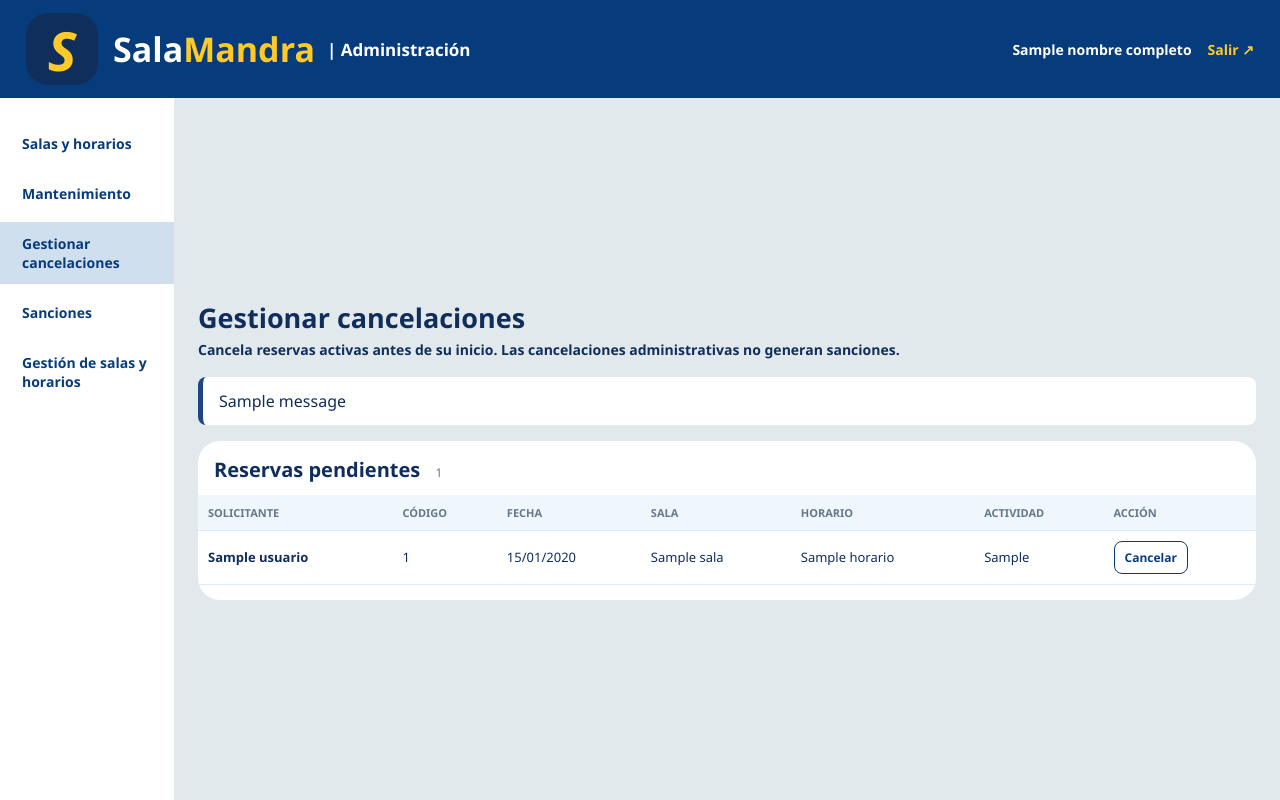
After one commit to Sebas0032/SalaMandra, a Django app: template reservas/templates/reservas/gestion_cancelaciones.html in a window 1280 px wide. The commit adds this page. Run offline with Django 5.2, Linux system fonts and the light colour scheme; the template is opened without the code that fills it: most values are stand-ins (such as "Sample title", 1, 10 or a date in 2020); one stand-in notice (Sample message) is shown.

Commit message:
Add password confirmation and admin cancellation management

```diff
--- a/cuentas/templates/cuentas/registro.html
+++ b/cuentas/templates/cuentas/registro.html
@@ -37,6 +37,9 @@
             <label for="password">Contraseña de SalaMandra</label>
             <input type="password" id="password" name="password" maxlength="128" autocomplete="new-password" required>
 
+            <label for="password_confirmation">Confirmar contraseña</label>
+            <input type="password" id="password_confirmation" name="password_confirmation" maxlength="128" autocomplete="new-password" required>
+
             <button type="submit">Crear cuenta</button>
         </form>
 
--- a/cuentas/views.py
+++ b/cuentas/views.py
@@ -17,6 +17,7 @@ def register_view(request):
         codigo_usuario = request.POST.get("codigo_usuario", "").strip()
         email = request.POST.get("email", "").strip()
         password = request.POST.get("password", "")
+        password_confirmation = request.POST.get("password_confirmation", "")
         valores = {"codigo_usuario": codigo_usuario, "email": email}
 
         try:
@@ -32,6 +33,8 @@ def register_view(request):
                 raise RegistrationError("Ingresa un correo válido.") from exc
             if len(password) > 128:
                 raise RegistrationError("La contraseña no puede superar 128 caracteres.")
+            if password != password_confirmation:
+                raise RegistrationError("Las contraseñas no coinciden.")
             try:
                 validate_password(password)
             except ValidationError as exc:
--- a/reservas/templates/reservas/dashboard.html
+++ b/reservas/templates/reservas/dashboard.html
@@ -19,6 +19,7 @@
     <aside class="menu-admin"><nav aria-label="Administración">
         <a href="{% url 'student_panel' %}">Salas y horarios</a>
         <a href="{% url 'block_room' %}" aria-current="page">Mantenimiento</a>
+        <a href="{% url 'admin_cancellations' %}">Gestionar cancelaciones</a>
         <a href="{% url 'sanctions_admin' %}">Sanciones</a>
         <a href="{% url 'gestion_salas' %}">Gestión de salas y horarios</a>
     </nav></aside>
--- /dev/null
+++ b/reservas/templates/reservas/gestion_cancelaciones.html
@@ -0,0 +1,53 @@
+{% load static %}
+<!doctype html>
+<html lang="es">
+<head>
+    <meta charset="utf-8">
+    <meta name="viewport" content="width=device-width, initial-scale=1">
+    <title>Gestionar cancelaciones — SalaMandra</title>
+    <link rel="stylesheet" href="{% static 'reservas/css/panel_solicitante.css' %}">
+    <link rel="stylesheet" href="{% static 'reservas/css/mantenimiento.css' %}">
+</head>
+<body>
+<header class="cabecera">
+    <a class="marca" href="{% url 'dashboard' %}"><span class="emblema" aria-hidden="true">S</span><span>Sala<strong>Mandra</strong></span></a>
+    <span class="administracion">| Administración</span>
+    <nav aria-label="Cuenta"><span>{{ nombre_completo }}</span><a href="{% url 'logout' %}">Salir ↗</a></nav>
+</header>
+<div class="estructura-admin">
+    <aside class="menu-admin"><nav aria-label="Administración">
+        <a href="{% url 'student_panel' %}">Salas y horarios</a>
+        <a href="{% url 'block_room' %}">Mantenimiento</a>
+        <a href="{% url 'admin_cancellations' %}" aria-current="page">Gestionar cancelaciones</a>
+        <a href="{% url 'sanctions_admin' %}">Sanciones</a>
+        <a href="{% url 'gestion_salas' %}">Gestión de salas y horarios</a>
+    </nav></aside>
+    <main class="contenido-admin">
+        <h1>Gestionar cancelaciones</h1>
+        <p class="descripcion">Cancela reservas activas antes de su inicio. Las cancelaciones administrativas no generan sanciones.</p>
+        {% if messages %}<div aria-live="polite">{% for message in messages %}<p class="aviso {{ message.tags }}">{{ message }}</p>{% endfor %}</div>{% endif %}
+        <section class="tarjeta">
+            <h2>Reservas pendientes <small>{{ reservas|length }}</small></h2>
+            <div class="tabla-scroll"><table>
+                <thead><tr><th>Solicitante</th><th>Código</th><th>Fecha</th><th>Sala</th><th>Horario</th><th>Actividad</th><th>Acción</th></tr></thead>
+                <tbody>
+                {% for reserva in reservas %}
+                    <tr>
+                        <th scope="row">{{ reserva.usuario }}</th>
+                        <td>{{ reserva.usuario_id }}</td>
+                        <td>{{ reserva.fecha|date:"d/m/Y" }}</td>
+                        <td>{{ reserva.sala_horario.sala }}</td>
+                        <td>{{ reserva.sala_horario.horario }}</td>
+                        <td>{{ reserva.tipo_actividad }}</td>
+                        <td><form method="post" action="{% url 'admin_cancel_reservation' reserva.pk %}" onsubmit="return confirm('¿Cancelar esta reserva sin sancionar al solicitante?')">{% csrf_token %}<button class="boton-habilitar" type="submit">Cancelar</button></form></td>
+                    </tr>
+                {% empty %}
+                    <tr><td colspan="7">No hay reservas activas pendientes de inicio.</td></tr>
+                {% endfor %}
+                </tbody>
+            </table></div>
+        </section>
+    </main>
+</div>
+</body>
+</html>
--- a/reservas/templates/reservas/gestion_salas.html
+++ b/reservas/templates/reservas/gestion_salas.html
@@ -19,6 +19,7 @@
     <aside class="menu-admin"><nav aria-label="Administración">
         <a href="{% url 'student_panel' %}">Salas y horarios</a>
         <a href="{% url 'block_room' %}">Mantenimiento</a>
+        <a href="{% url 'admin_cancellations' %}">Gestionar cancelaciones</a>
         <a href="{% url 'sanctions_admin' %}">Sanciones</a>
         <a href="{% url 'gestion_salas' %}" aria-current="page">Gestión de salas y horarios</a>
     </nav></aside>
--- a/reservas/templates/reservas/gestion_sanciones.html
+++ b/reservas/templates/reservas/gestion_sanciones.html
@@ -19,6 +19,7 @@
     <aside class="menu-admin"><nav aria-label="Administración">
         <a href="{% url 'student_panel' %}">Salas y horarios</a>
         <a href="{% url 'block_room' %}">Mantenimiento</a>
+        <a href="{% url 'admin_cancellations' %}">Gestionar cancelaciones</a>
         <a href="{% url 'sanctions_admin' %}" aria-current="page">Sanciones</a>
         <a href="{% url 'gestion_salas' %}">Gestión de salas y horarios</a>
     </nav></aside>
--- a/reservas/templates/reservas/panel_solicitante.html
+++ b/reservas/templates/reservas/panel_solicitante.html
@@ -89,7 +89,7 @@
                     <small>El plazo para modificar terminó.</small>
                     {% endif %}
                     {% if item.puede_cancelar %}
-                    <form method="post" action="{% url 'cancel_reservation' item.reserva.pk %}">
+                    <form method="post" action="{% url 'cancel_reservation' item.reserva.pk %}"{% if item.genera_sancion %} onsubmit="return confirm('Si cancelas ahora, vas a recibir una sanción. ¿Estás seguro?')"{% endif %}>
                         {% csrf_token %}
                         <button class="cancelar-reserva" type="submit">Cancelar reserva</button>
                     </form>
```
Also changed, not shown: reservas/services.py (+29 -2 lines), reservas/urls.py (+10 -0 lines), reservas/views.py (+33 -0 lines), tests/test_cancelar_reserva.py (+54 -1 lines), tests/test_cuentas.py (+7 -1 lines).
